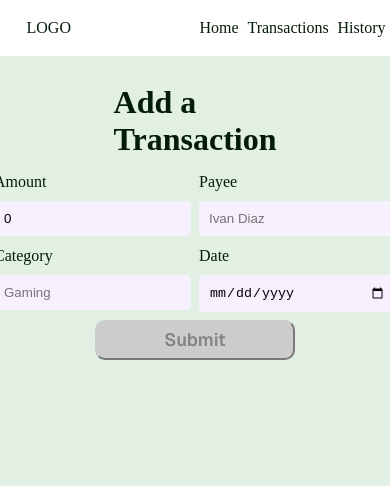
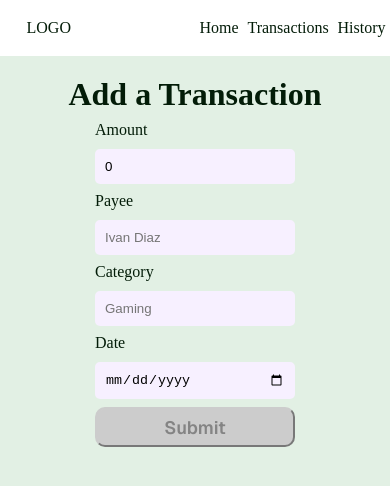
Before and after one commit to IvanDLar/finance-app, a Next.js app: page /add-transaction in a window 390 px wide. Shown: the top 486 px of the page. Built offline with nearby package versions, Linux system fonts and the light colour scheme.

Commit message:
make add transaction page responsive

```diff
--- a/app/add-transaction/page.module.css
+++ b/app/add-transaction/page.module.css
@@ -58,3 +58,27 @@
     justify-content: center;
     grid-column: span 2 / span 2;
 }
+
+@media (max-width: 600px) {
+  .add-transaction-page {
+    padding: 0 20px 40px;
+    grid-template-columns: 1fr;
+    grid-template-rows: auto;
+  }
+
+  .page-title {
+    grid-column: 1 / -1;
+    text-align: center;
+  }
+
+  .form {
+    grid-column: 1 / -1;
+    grid-row: auto;
+    grid-template-columns: 1fr;
+    grid-template-rows: auto;
+  }
+
+  .form-button {
+    grid-column: 1 / -1;
+  }
+}
```
